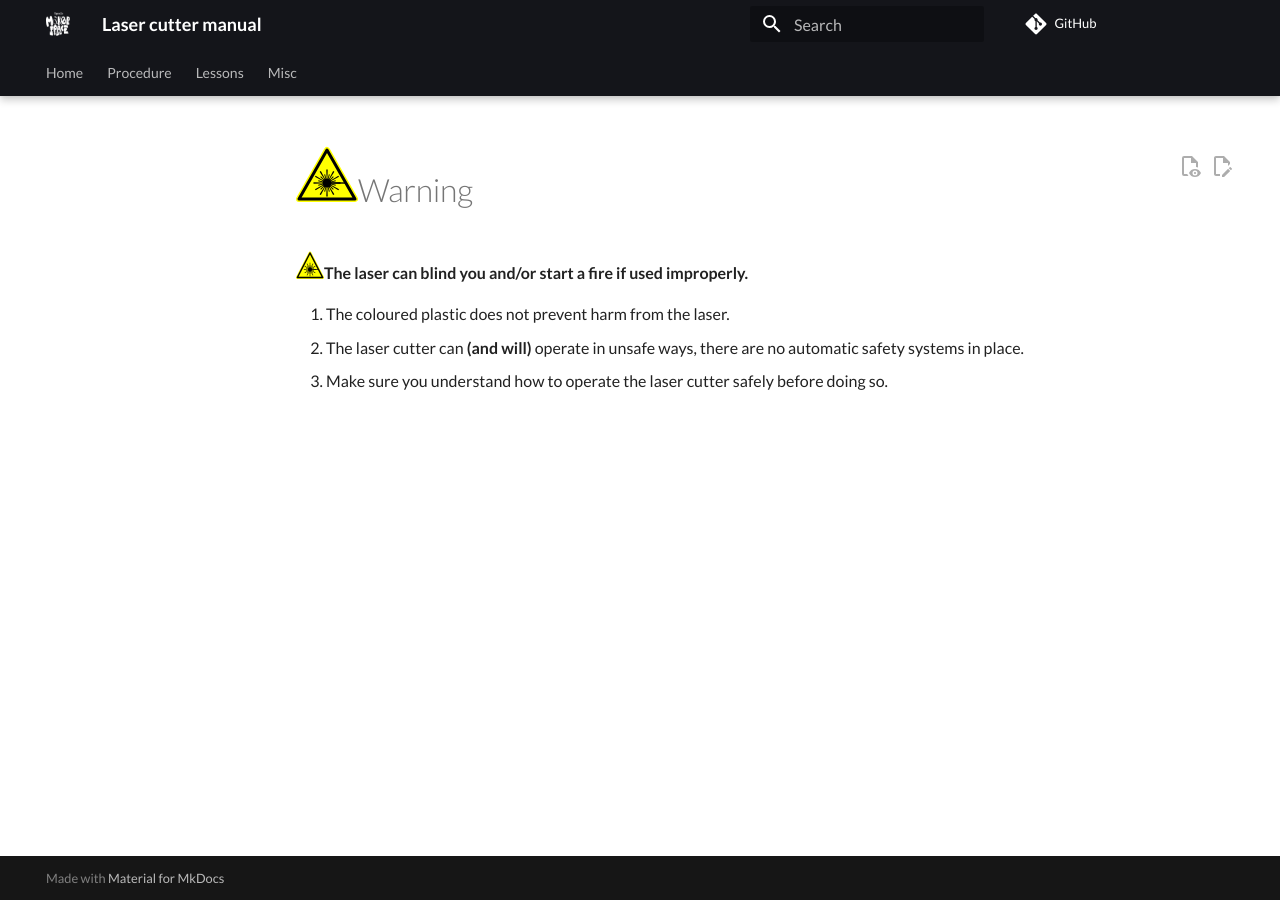
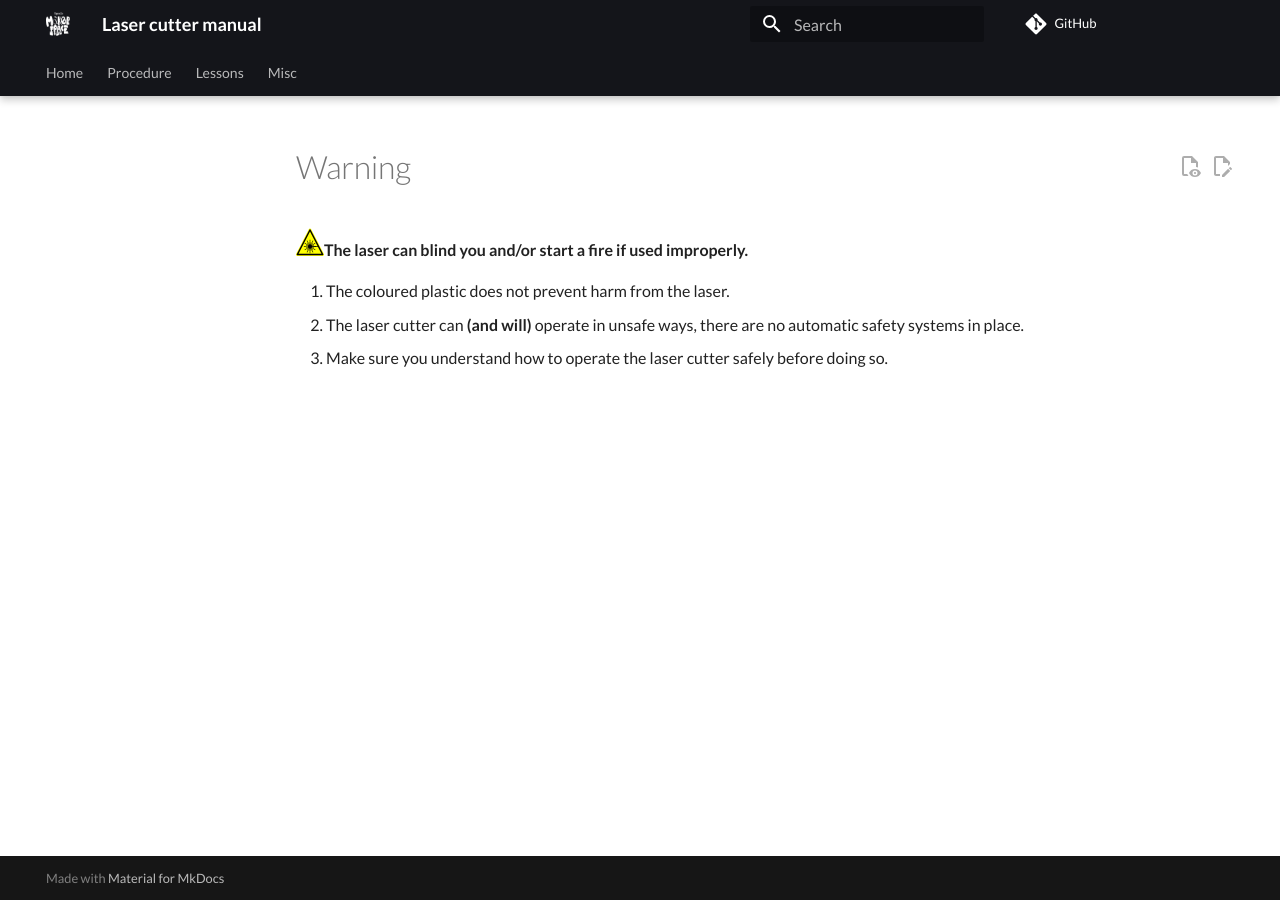
Before and after one commit to uppsala-makerspace/laser_cutter_guide, an MkDocs documentation site: the page built from docs/misc/safety_warning/README.md, in a window 1280 px wide. Built offline with MkDocs 1.6.1 and Material for MkDocs 9.7.7, drawn with Linux system fonts in a browser that asks for light colours; comment, search, counter and statistics services are not loaded.

Commit message:
Update README.md

```diff
--- a/docs/misc/safety_warning/README.md
+++ b/docs/misc/safety_warning/README.md
@@ -1,6 +1,4 @@
-# ![Warning](warning_laser.svg)Warning
-
-
+# Warning
 
 ![Warning](warning_laser_28_x_28.png)**The laser can blind you and/or start a fire if used improperly.**
 
```
